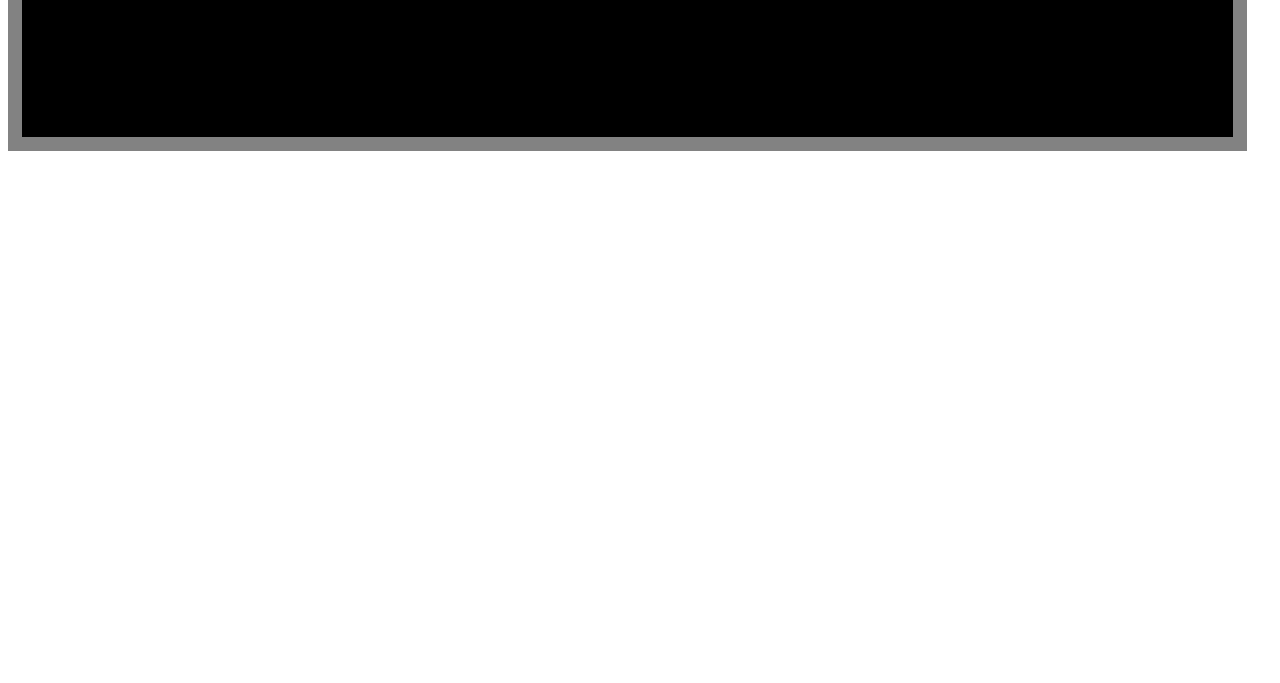
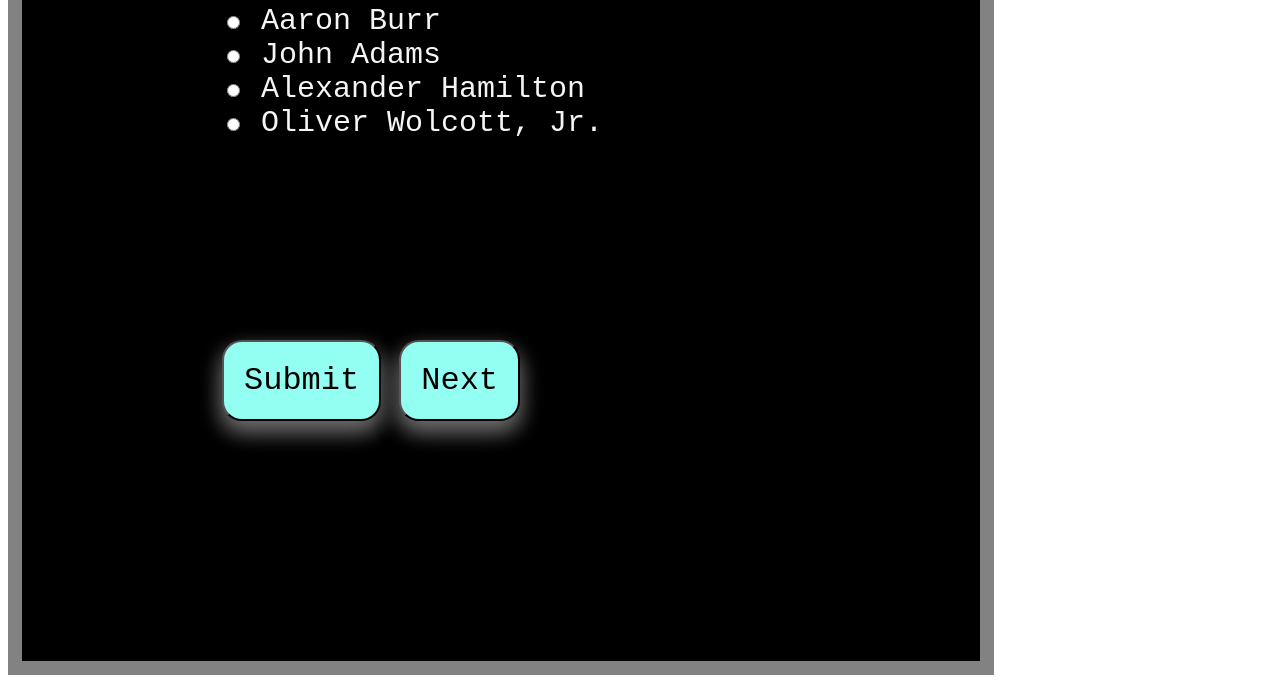
Before and after one commit to anpavlov11/Useless-Information-trivia-game, a plain HTML site: page game.html in a window 1280 px wide. Shown: the part 510-1193 px from the top of the page. Before the commit the page ends 800 px from the top, so only its background shows below. Drawn offline with Linux system fonts and the light colour scheme.

Commit message:
Last commit

```diff
--- a/app.js
+++ b/app.js
@@ -1,102 +1,115 @@
-const useKnow = document.querySelector('.asksAndOptions');
+const uselessKnowledge = document.querySelector('.trivia');
 const questions = [{
-    ask: 'Who was the first US Secretary of the Treasury?', answer: 'Alexander Hamilton',
-    options: [{title: 'Aaron Burr'}, {title: 'John Adams'}, {title: 'Alexander Hamilton'}],
-    ask: 'What is the only horror movie to win the Academy Award for Best Picture?', answer: 'Silence of the Lambs',
-    options: [{title: 'Silence of the Lambs'}, {title: 'Halloween'}, {title: 'The Shining'}],
-    ask: 'What is the name of the treaty that ended World War I?', answer: 'The Treaty of Versailles',
-    options: [{title: 'The Vienna Convention'}, {title: 'The Paris Peace Treaties'}, {title: 'The Treaty of Versailles'}],
-    ask: 'What was the top-grossing movie of the 1990s?', answer: 'Titanic',
-    options: [{title: 'Star Wars: Episode I - The Phantom Menace'}, {title: 'Titanic'}, {title: 'Jurassic Park'}],
-    ask: 'What is the order of the first 5 books of the Bible?', answer: 'Genesis, Exodus, Leviticus, Numbers, Deuteronomy',
-    options: [{title: 'Genesis, Numbers, Deuteronomy, Leviticus, Exodus'}, {title: 'Genesis, Exodus, Leviticus, Numbers, Deuteronomy'}, {title: 'Genesis, Numbers, Exodus, Leviticus, Deuteronomy'}],
-    ask: 'Elvis Presley had a twin brother. What was his name?', answer: 'Jessie',
-    options: [{title: 'Jessie'}, {title: 'Aron'}, {title: 'Vernon'}],
-    ask: 'How long is four score and seven years?', answer: '87',
-    options: [{title: '27'}, {title: '69'}, {title: '87'}],
-    ask: 'How many legs do dragonflies have?', answer: '6',
-    options: [{title: '6'}, {title: '8'}, {title: '2'}],
-    ask: 'How many hearts do octopuses and squid have?', answer: '3',
-    options: [{title: '1'}, {title: '3'}, {title: '0'}],
-    ask: 'What is the capital of Canada?', answer: 'Ottawa',
-    options: [{title: 'Ottawa'}, {title: 'Winnipeg'}, {title: 'Toronto'}],
-    },];
+  name: 'Who was the first US Secretary of the Treasury?', answer: 'Alexander Hamilton',
+  options: [{ title: 'Aaron Burr' }, { title: 'John Adams' }, { title: 'Alexander Hamilton' }, { title: 'Oliver Wolcott, Jr.' } ]
+}, {
+   name: 'What is the name of the treaty that ended World War I', answer: 'The Treaty of Versailles',
+  options: [{ title: 'The Vienna Convention' }, { title: 'The Paris Peace Treaties' }, { title: 'The Treaty of Versailles' }, { title: 'The German Treaty' } ]
+}, {
+   name: 'What was the top-grossing movie of the 1990s?', answer: 'Titanic',
+  options: [{ title: 'Toy Story' }, { title: 'Star Wars: Episode I - The Phantom Menace' }, { title: 'Titanic' }, { title: 'Jurassic Park' } ]
+}, {
+   name: 'What is the order of the first 5 books of the Bible?', answer: 'Genesis, Exodus, Leviticus, Numbers, Deuteronomy',
+  options: [{ title: 'Genesis, Numbers, Deuteronomy, Leviticus, Exodus' }, { title: 'Genesis, Exodus, Leviticus, Numbers, Deuteronomy' }, { title: 'Genesis, Numbers, Exodus, Leviticus, Deuteronomy' }, { title: 'Exodus, Genesis, Leviticus, Numbers, Deuteronomy' } ]
+}, {
+   name: 'Elvis Presley had a twin brother. What was his name?', answer: 'Jessie',
+  options: [{ title: 'Jessie' }, { title: 'Aron' }, { title: 'Vernon' }, { title: 'Vince' } ]
+}, {
+   name: 'How long is four score and seven years?', answer: '87 years',
+  options: [{ title: '27 years' }, { title: '69 years' }, { title: '87 years' }, { title: '107 years' } ]
+}, {
+   name: 'How many legs do dragonflies have?', answer: '6',
+  options: [{ title: '6' }, { title: '8' }, { title: '2' }, { title: '4' } ]
+}, {
+   name: 'How many hearts do octopuses and squid have?', answer: '3',
+  options: [{ title: '1' }, { title: '3' }, { title: '0' }, { title: '8' } ]
+}, {
+   name: 'What is the capital of Canada?', answer: 'Ottawa',
+  options: [{ title: 'Ottawa' }, { title: 'Winnipeg' }, { title: 'Toronto' }, { title: 'Montreal' } ]
+}, {
+  name: 'What is the only horror movie to win the Academy Award for Best Picture?', answer: 'The Silence of the Lambs',
+  options: [{ title: 'The Silence of the Lambs' }, { title: 'Halloween' }, { title: 'The Shining' }, { title: 'The Amityville Horror' } ]
+}];
 
-    document.querySelector('.asksAndOptions').style.display = "table";
+document.querySelector('.trivia').style.display = "table";
 
 let thisQuestion = 0;
-    let answered = false;
+let submitted = false;
 
-    const giveQuestion = () => {
-        answered = false;
+const displayQuestion = () => {
+  submitted = false;
 
-        removeEventListener(useKnow.querySelector('.nextQuestion'), handleNext);
-        removeEventListener(useKnow.querySelector('.answer'), handleAnswer);
+  removeEventListener(uselessKnowledge.querySelector('#nextQuestion'), handleNext);
+  removeEventListener(uselessKnowledge.querySelector('#submit'), handleSubmit);
 
-        const question =  questions[thisQuestion];
+  const question = questions[thisQuestion];
   const lastOne = thisQuestion === questions.length - 1;
 
-        useKnow.innerHTML = `
-            <h3>${question.ask}</h3>
+  uselessKnowledge.innerHTML = `
+    <h3>${question.name}</h3>
     <form id="myForm">
-                <input type="radio" id="0" ask="option" value="0">
+        <input type="radio" id="0" name="option" value="0">
         <label for="0">${question.options[0].title}</label><br>
 
-                <input type="radio" id="1" ask="option" value="1">
+        <input type="radio" id="1" name="option" value="1">
         <label for="1">${question.options[1].title}</label><br>
 
-                <input type="radio" id="2" ask="option" value="2"></input>
+        <input type="radio" id="2" name="option" value="2">
         <label for="2">${question.options[2].title}</label><br>
 
-                <p class="text"></p>
+        <input type="radio" id="3" name="option" value="3">
+        <label for="3">${question.options[3].title}</label><br>
 
-                <button class="answer">Answer</button>
-                <button class="nextQuestion">${!lastOne ? 'Answer' : 'Next'}</button>
+        <p id="message"></p>
+
+        <button id="submit">Submit</button>
+        <button id="nextQuestion">${!lastOne ? 'Next' : 'Finish'}</button>
     </form>
   `;
 
-        addEventListener(useKnow.querySelector('.nextQuestion'), handleNext);
-        addEventListener(useKnow.querySelector('.answer'), handleAnswer);
-
+  addEventListener(uselessKnowledge.querySelector('#nextQuestion'), handleNext);
+  addEventListener(uselessKnowledge.querySelector('#submit'), handleSubmit);
 }
 
-    const addEventListener = (btn, event) => {
-        if (btn) btn.addEventListener('click', event);
+const addEventListener = (btn, listener) => {
+  if (btn) btn.addEventListener('click', listener);
 };
 
-    const removeEventListener = (btn, event) => {
-        if (btn) btn.removeEventListener('click', event)
+const removeEventListener = (btn, listener) => {
+  if (btn) btn.removeEventListener('click', listener);
 };
 
-    const handleNext = event => {
-        event.preventDefault();
+const handleNext = e => {
+  e.preventDefault();
 
-        const msg = document.querySelector('.message');
+  const msg = document.getElementById('message');
 
-        if (document.querySelector('input [ask = "option"] : checked') === null) {
-            msg.innerHTML = "You have to choose an answer to continue."
+  if (document.querySelector('input[name="option"]:checked') === null) {
+    msg.innerHTML = "Select an answer to proceed."
     return;
   }
 
-        if (!answered) {
-            msg.innerHTML = "Press 'Next' to continue."
+  if (!submitted) {
+    msg.innerHTML = "Please submit your answer before proceeding."
     return;
   }
 
   if (thisQuestion < questions.length - 1) {
     thisQuestion++;
-            giveQuestion();
+    displayQuestion();
   } else {
-            alert("Last one!");
+    msg.innerHtml = "That was the last question.";
   }
 };
 
-    const handleAnswer = event => {
+const handleSubmit = e => {
+  e.preventDefault()
+
   const msg = document.getElementById('message');
-        const ans = document.getElementById('input [ask = "option"] : checked');
+  const ans = document.querySelector('input[name="option"]:checked');
 
   if (!ans) {
-            msg.innerHTML = "Pick an answer."
+    msg.innerHTML = "Please select an answer."
     return;
   }
 
@@ -105,17 +118,17 @@ const questions = [{
   const userAns = ans.value;
 
   if (correctAns === userAns) {
-            msg.innerHTML = "Yes!!"
+    msg.innerHTML = "Correct"
   } else {
-            msg.innerHTML = "Nope."
+    msg.innerHTML = "Incorrect"
   }
 
   document.getElementById("0").disabled = true;
   document.getElementById("1").disabled = true;
   document.getElementById("2").disabled = true;
+  document.getElementById("3").disabled = true;
 
-        answered = true;
+  submitted = true;
 };
 
-    giveQuestion();
-    Event.preventDefault();
+displayQuestion();
--- a/game.html
+++ b/game.html
@@ -13,7 +13,7 @@
         <h1>Useless Knowledge</h1>
             <h3>a trivia game</h3>
                 <p>
-                    <div class = "asksAndOptions"></div>
+                    <div class = "trivia"></div>
                 </p>
     </div>
 </body>
--- a/main.css
+++ b/main.css
@@ -40,7 +40,7 @@ h1, h3 {
 }
 
 .game {
-    max-width: 80%;
+    max-width: 60%;
     max-height: 100%;
     background-color: black;
     padding: 40px 100px;
@@ -51,6 +51,31 @@ h1, h3 {
     border-width: 14px;
 }
 
-.message {
+.trivia {
+    font-size: 30px;
+    padding: 100px;
+}
+
+#submit {
+    background-color: rgb(147, 255, 242);
+    font-family: 'Courier New', Courier, monospace;
+    font-size: 32px;
+    padding: 20px;
+    border-radius: 20px;
+    box-shadow: 0 10px 22px 0 rgba(150, 150, 150, 0.5), 0 10px 22px 0 rgba(150, 150, 150, 0.5);
+}
+
+#nextQuestion {
+    background-color: rgb(147, 255, 242);
+    font-family: 'Courier New', Courier, monospace;
+    font-size: 32px;
+    padding: 20px;
+    border-radius: 20px;
+    box-shadow: 0 10px 22px 0 rgba(150, 150, 150, 0.5), 0 10px 22px 0 rgba(150, 150, 150, 0.5);
+}
+
+#message {
+    font-size: 32px;
     color: rgb(245, 253, 9, 0.8);
+    padding: 50px 20px;
 }
```
Also changed, not shown: directions.html (+1 -2 lines). Lines whose indentation alone changed are shown as unchanged.
